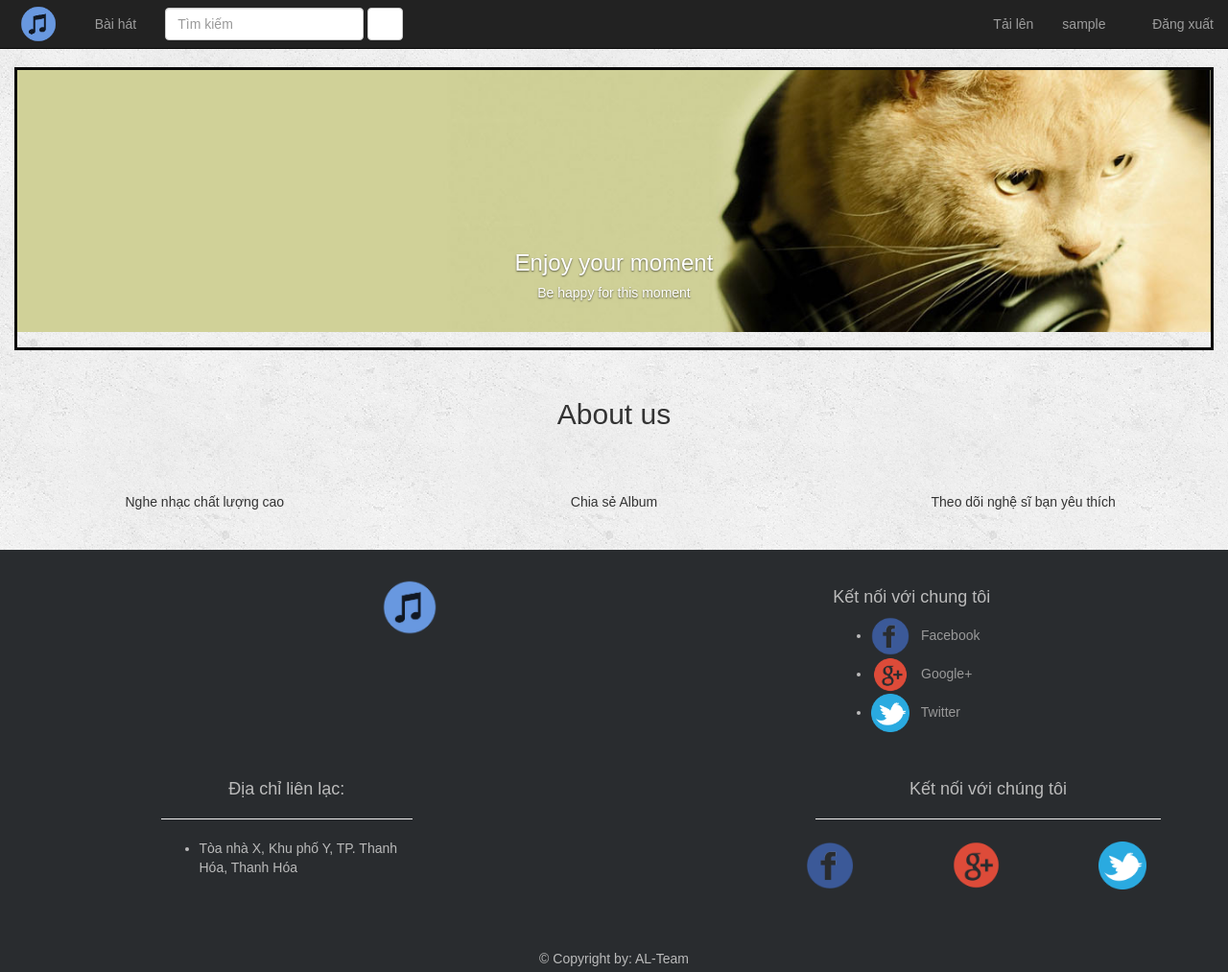
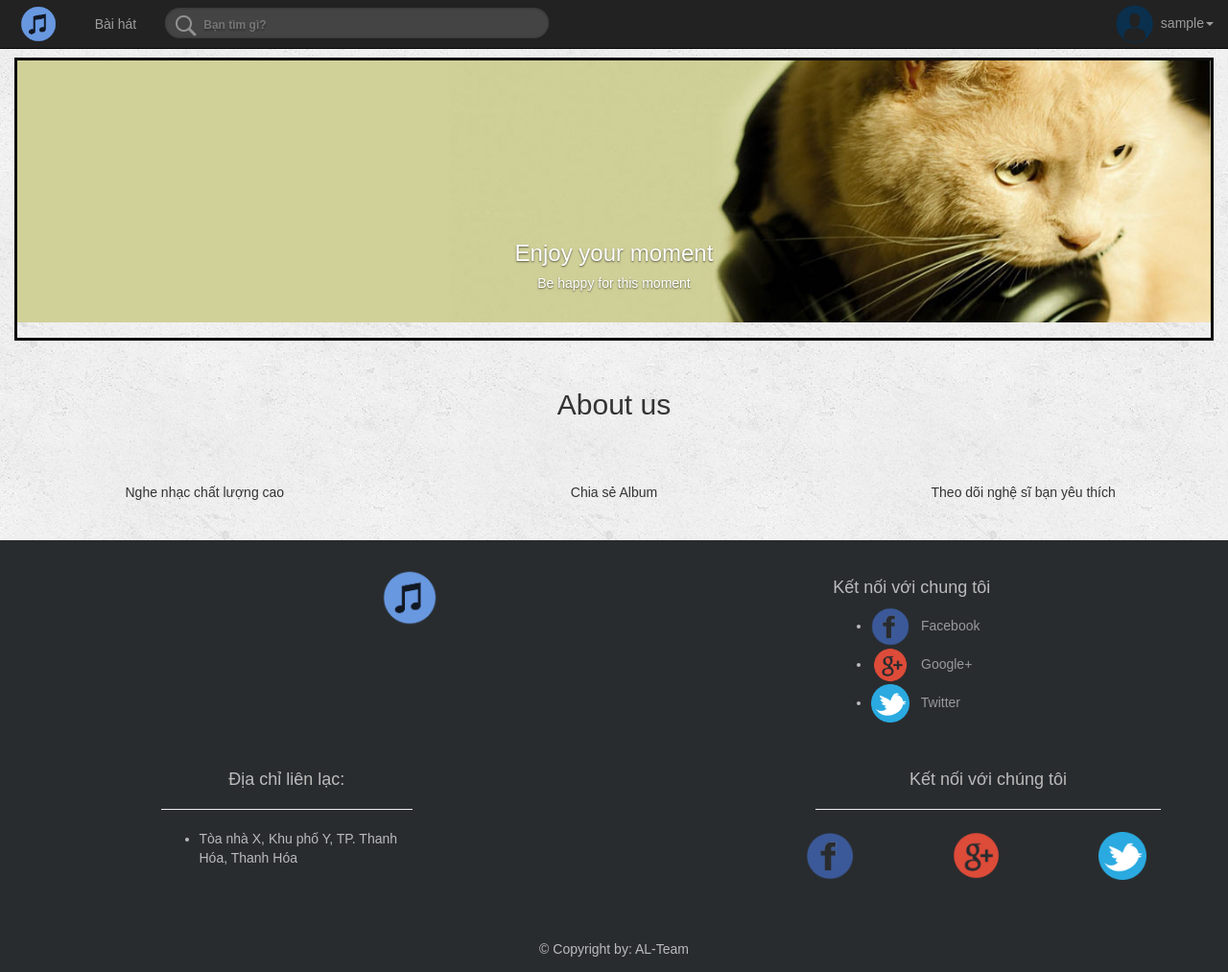
Before and after one commit to AnduinBrian/MuxicProject, a Django app: page / in a window 1280 px wide. Shown: the top 1013 px of the page at 96% size. Run offline with Django 3.2, Linux system fonts and the light colour scheme; the visitor is signed in with stand-in values (Sample User, id 1); some libraries are stand-ins or nearby versions; some web fonts are replaced.

Commit message:
Add search and navbar

```diff
--- a/muxic/static/muxic/style/style.css
+++ b/muxic/static/muxic/style/style.css
@@ -1,7 +1,7 @@
 body {
     background: white url("../images/background.png");
     font-family: 'Roboto', sans-serif;
-    margin-top: 70px;
+    margin-top: 60px;
     max-height: 1500px;
     padding: 0px;
     margin-bottom: 0px;
@@ -188,3 +188,72 @@ footer .form-control {
 #footer_icon li {
     display: inline;
 }
+
+#LeftMenu {
+    padding-bottom: 0px;
+    border-top: 0px;
+    border-right: 3px;
+    border-left: 0px;
+    border-bottom: 0px;
+    border-style: solid;
+    height: 1200px;
+    overflow: hidden;
+
+}
+
+.itemAbout {
+    border-right: 3px;
+    border-style: solid;
+    border-width: 3px;
+}
+
+#signupinfo {
+    border-right: 3px;
+    border-bottom: 0px;
+    border-top: 0px;
+    border-left: 0px;
+    border-style: solid;
+}
+
+#search input[type="text"] {
+    background: url(../images/searchwhite.png) no-repeat 5px 2px #444;
+    border: 0 none;
+    font: bold 12px Arial, Helvetica, Sans-serif;
+    color: #d7d7d7;
+    width: 400px;
+    padding: 11px 30px 6px 40px;
+    -webkit-border-radius: 20px;
+    -moz-border-radius: 20px;
+    border-radius: 20px;
+    text-shadow: 0 2px 2px rgba(0, 0, 0, 0.3);
+    -webkit-box-shadow: 0 1px 0 rgba(255, 255, 255, 0.1), 0 1px 3px rgba(0, 0, 0, 0.2) inset;
+    -moz-box-shadow: 0 1px 0 rgba(255, 255, 255, 0.1), 0 1px 3px rgba(0, 0, 0, 0.2) inset;
+    box-shadow: 0 1px 0 rgba(255, 255, 255, 0.1), 0 1px 3px rgba(0, 0, 0, 0.2) inset;
+    -webkit-transition: all 0.7s ease 0s;
+    -moz-transition: all 0.7s ease 0s;
+    -o-transition: all 0.7s ease 0s;
+    transition: all 0.7s ease 0s;
+}
+
+#search input[type="text"]:focus {
+    background: url(../images/searchblue.png) no-repeat 5px 2px #fcfcfc;
+    color: #6a6f75;
+    width: 600px;
+    -webkit-box-shadow: 0 1px 0 rgba(255, 255, 255, 0.1), 0 1px 0 rgba(0, 0, 0, 0.9) inset;
+    -moz-box-shadow: 0 1px 0 rgba(255, 255, 255, 0.1), 0 1px 0 rgba(0, 0, 0, 0.9) inset;
+    box-shadow: 0 1px 0 rgba(255, 255, 255, 0.1), 0 1px 0 rgba(0, 0, 0, 0.9) inset;
+    text-shadow: 0 2px 3px rgba(0, 0, 0, 0.1);
+}
+
+.navbar-inverse .navbar-nav .open .dropdown-menu > li > a, .navbar-inverse .navbar-nav .open .dropdown-menu {
+    color: #ffffff;
+}
+
+.navbar-inverse .navbar-nav .open .dropdown-menu > li > a:hover {
+    color: #000000;
+}
+
+.table-borderless td,
+.table-borderless th {
+    border: 0;
+}
--- a/muxic/templates/muxic/theme.html
+++ b/muxic/templates/muxic/theme.html
@@ -36,25 +36,23 @@
                     </a>
                 </li>
             </ul>
-            <form class="navbar-form navbar-left">
-                <div class="form-group">
-                    <input type="text" class="form-control" name="q" placeholder="Tìm kiếm" value="">
-                </div>
-                <button type="submit" class="btn btn-default"><span class=" glyphicon glyphicon-search"></span></button>
+            <form class="navbar-form navbar-left" id="search" method="get" action="{% url 'muxic:search' %}">
+                <input name="q" type="text" size="40" placeholder="Bạn tìm gì?"/>
             </form>
             <ul class="nav navbar-nav navbar-right">
                 {% if user.is_authenticated %}
-                    <li>
-                        <a href="{% url 'muxic:add_song' %}">
-                            <span class=" glyphicon glyphicon-upload" aria-hidden="true"></span>&nbsp; Tải lên
-                        </a>
-                    </li>
-                    <li>
-                        <a href="{% url 'muxic:user' user.username %}"><span></span>{{ user.username }}</a>
-                    </li>
-                    <li>
-                        <a href="{% url 'muxic:logout' %}"><span
-                                class="glyphicon glyphicon-off"></span>&nbsp; Đăng xuất</a>
+                    <li class="dropdown">
+                        <a class="dropdown-toggle" data-toggle="dropdown" style="height: 50px;margin-top: -10px"><img
+                                class="img-circle" src="{% static 'muxic/images/profile.png' %}" style="height: 40px">&nbsp;&nbsp;<span>{{ user.username }}</span><span
+                                class="caret"></span></a>
+                        <ul class="dropdown-menu" style="margin-top: 10px;color: white;background: #222222">
+                            <li><a href="{% url 'muxic:user' user.username %}">Trang cá nhân</a></li>
+                            <li><a href="#">item 1</a></li>
+                            <li><a href="#">item 2</a></li>
+                            <li class="divider"></li>
+                            <li><a href="{% url 'muxic:logout' %}"><span class="glyphicon glyphicon-off"></span>Đăng
+                                xuất</a></li>
+                        </ul>
                     </li>
                 {% else %}
                     <li>
--- a/muxic/urls.py
+++ b/muxic/urls.py
@@ -15,4 +15,5 @@ urlpatterns = [
     path('add/', SongCreate.as_view(), name='add_song'),
     path('song/<int:id>', SongDetail.as_view(), name='songdetail'),
     path('all_song/', AllSong.as_view(), name='allsong'),
+    path('search/', Search.as_view(), name='search'),
 ]
--- a/muxic/views.py
+++ b/muxic/views.py
@@ -1,6 +1,7 @@
 from django.contrib.auth import authenticate, login, logout
 from django.contrib.auth.forms import AuthenticationForm
 from django.contrib.auth.models import User
+from django.db.models import Q
 from django.http import HttpResponseRedirect
 from django.shortcuts import render, redirect
 from django.urls import reverse_lazy, reverse
@@ -41,6 +42,7 @@ class ProfileView(View):
     template_name = 'muxic/user.html'
 
     username = User.username;
+
     def get(self, request, username):
         user = User.objects.get(username=username)
         user_profile = UserProfile.objects.get(user=user)
@@ -160,6 +162,38 @@ class LogoutView(RedirectView):
         return super().get_redirect_url(*args, **kwargs)
 
 
+class Search(ListView):
+    template_name = 'muxic/search.html'
+
+    def get(self, request):
+
+        queryset_list = Song.objects.all().order_by("-date_release")
+        query = request.GET.get("q")
+        if query:
+            queryset_list = queryset_list.filter(
+                Q(title__icontains=query)
+                # Q(artist__icontains=query)
+            ).distinct()
+            # paginator = Paginator(queryset_list, 5)
+            # page_request_var = 'page'
+            # page = request.GET.get(page_request_var)
+            # try:
+            #     queryset = paginator.page(page)
+            # except PageNotAnInteger:
+            #     queryset = paginator.page(1)
+            # except EmptyPage:
+            #     queryset = paginator.page(paginator.num_pages)
+            #
+            # context = {
+            #     "queryset_list": queryset,
+            #     "title":"list",
+            #     "page_request_var": page_request_var
+            # }
+            return render(request, self.template_name, {'queryset_list': queryset_list})
+        else:
+            return render(request, self.template_name, )
+
+
 class SongCreate(CreateView):
     model = Song
     template_name = 'muxic/add_album.html'
```
Also changed, not shown: muxic/static/muxic/script/app.js (+28 -11 lines), muxic/templates/muxic/search.html (added, +81 -0 lines), muxic/static/muxic/images/searchblue.png (added), muxic/static/muxic/images/searchwhite.png (added).
